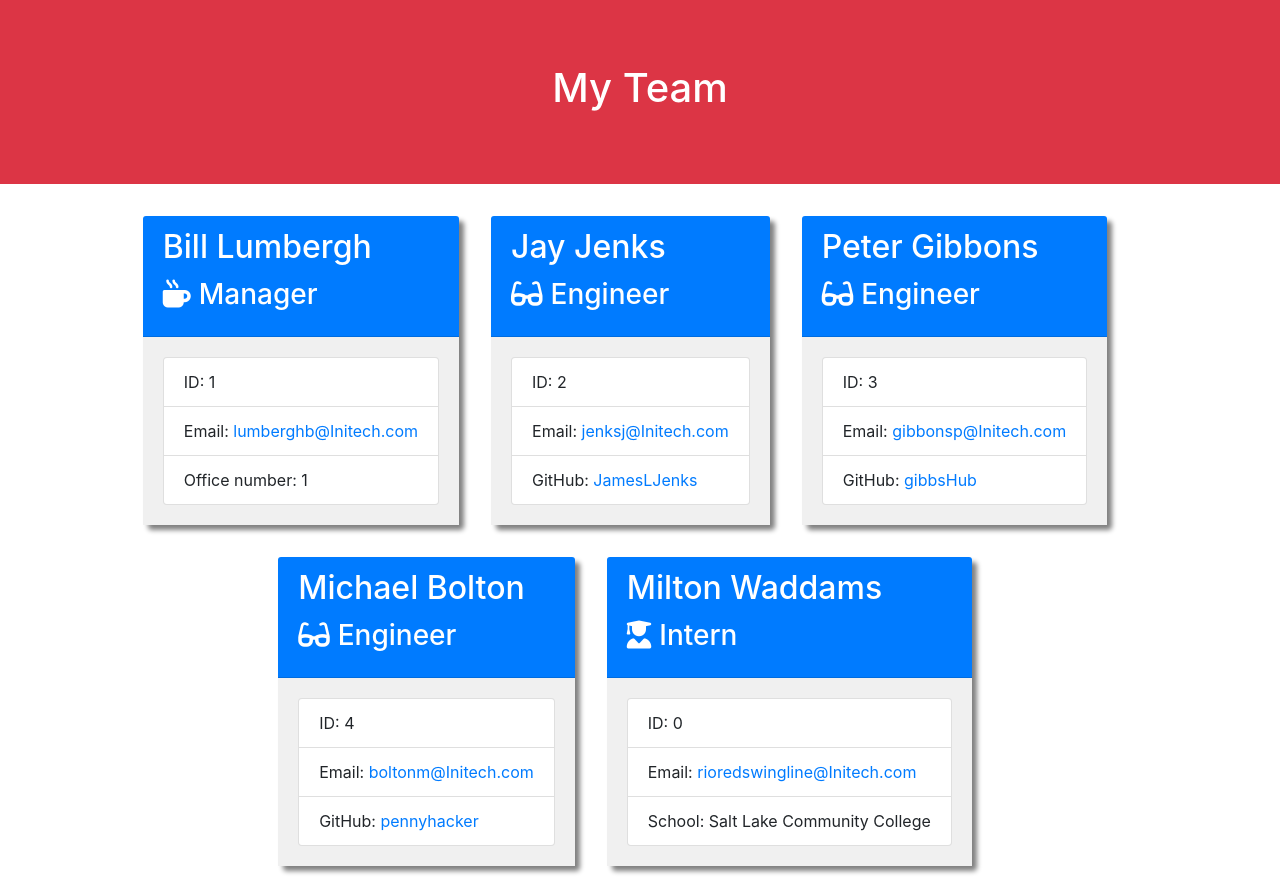
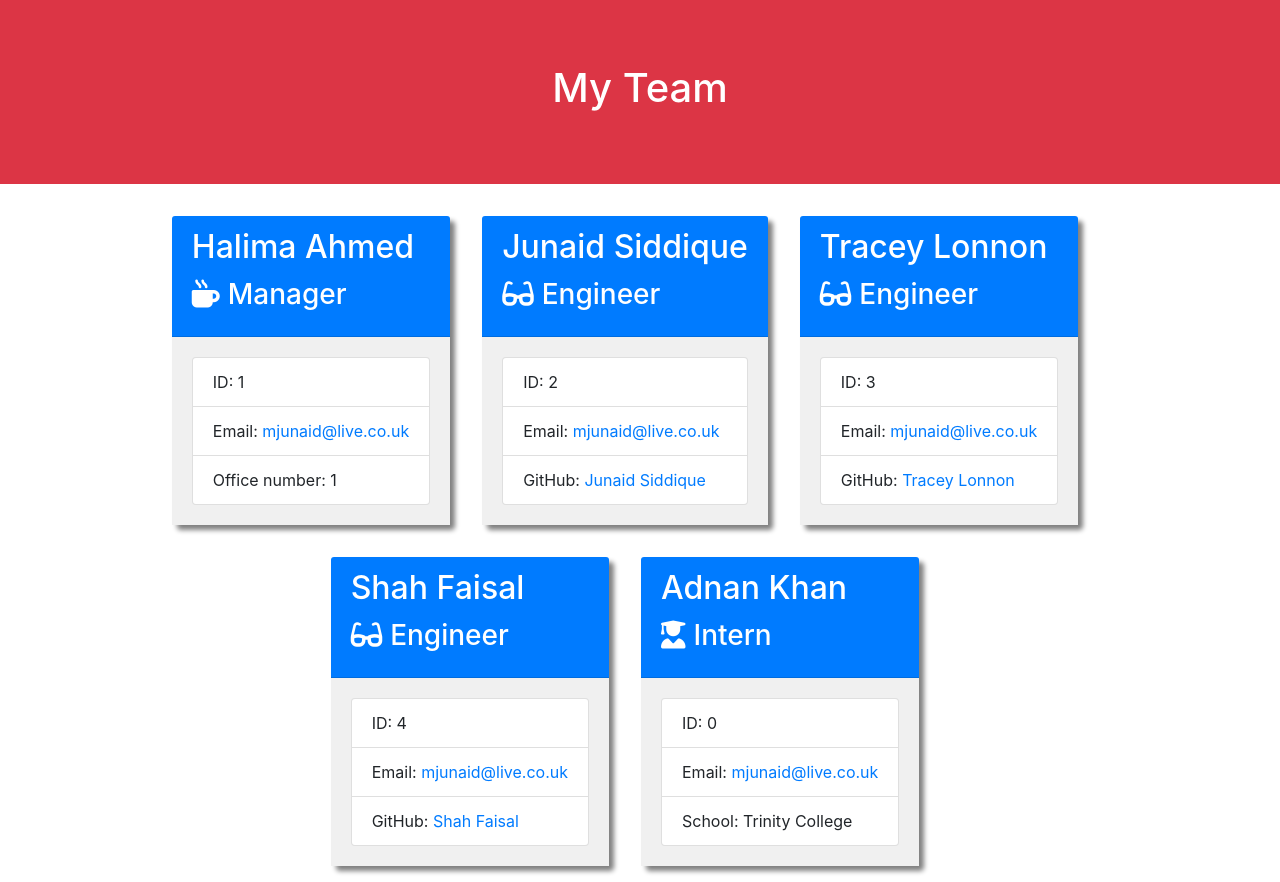
Before and after one commit to junaidmsm/OOP-Team-Profile-Generator, a website: page dist/index.html in a window 1280 px wide. Drawn offline with nearby package versions, Linux system fonts and the light colour scheme.

Commit message:
changes to html

```diff
--- a/dist/index.html
+++ b/dist/index.html
@@ -26,13 +26,13 @@
 
 <div class="card employee-card">
     <div class="card-header bg-primary text-white">
-        <h2 class="card-title">Bill Lumbergh</h2>
+        <h2 class="card-title">Halima Ahmed</h2>
         <h3 class="card-title"><i class="fas fa-mug-hot mr-2"></i>Manager</h3>
     </div>
     <div class="card-body">
         <ul class="list-group">
             <li class="list-group-item">ID: 1</li>
-            <li class="list-group-item">Email: <a href="mailto:lumberghb@Initech.com">lumberghb@Initech.com</a></li>
+            <li class="list-group-item">Email: <a href="mailto:mjunaid@live.co.uk">mjunaid@live.co.uk</a></li>
             <li class="list-group-item">Office number: 1</li>
         </ul>
     </div>
@@ -40,56 +40,56 @@
 
 <div class="card employee-card">
     <div class="card-header bg-primary text-white">
-        <h2 class="card-title">Jay Jenks</h2>
+        <h2 class="card-title">Junaid Siddique</h2>
         <h3 class="card-title"><i class="fas fa-glasses mr-2"></i>Engineer</h3>
     </div>
     <div class="card-body">
         <ul class="list-group">
             <li class="list-group-item">ID: 2</li>
-            <li class="list-group-item">Email: <a href="mailto:jenksj@Initech.com">jenksj@Initech.com</a></li>
-            <li class="list-group-item">GitHub: <a href="https://github.com/JamesLJenks" target="_blank" rel="noopener noreferrer">JamesLJenks</a></li>
+            <li class="list-group-item">Email: <a href="mailto:mjunaid@live.co.uk">mjunaid@live.co.uk</a></li>
+            <li class="list-group-item">GitHub: <a href="https://github.com/Junaidmsm" target="_blank" rel="noopener noreferrer">Junaid Siddique</a></li>
         </ul>
     </div>
 </div>
 
 <div class="card employee-card">
     <div class="card-header bg-primary text-white">
-        <h2 class="card-title">Peter Gibbons</h2>
+        <h2 class="card-title">Tracey Lonnon</h2>
         <h3 class="card-title"><i class="fas fa-glasses mr-2"></i>Engineer</h3>
     </div>
     <div class="card-body">
         <ul class="list-group">
             <li class="list-group-item">ID: 3</li>
-            <li class="list-group-item">Email: <a href="mailto:gibbonsp@Initech.com">gibbonsp@Initech.com</a></li>
-            <li class="list-group-item">GitHub: <a href="https://github.com/gibbsHub" target="_blank" rel="noopener noreferrer">gibbsHub</a></li>
+            <li class="list-group-item">Email: <a href="mailto:mjunaid@live.co.uk">mjunaid@live.co.uk</a></li>
+            <li class="list-group-item">GitHub: <a href="https://github.com/Junaidmsm" target="_blank" rel="noopener noreferrer">Tracey Lonnon</a></li>
         </ul>
     </div>
 </div>
 
 <div class="card employee-card">
     <div class="card-header bg-primary text-white">
-        <h2 class="card-title">Michael Bolton</h2>
+        <h2 class="card-title">Shah Faisal</h2>
         <h3 class="card-title"><i class="fas fa-glasses mr-2"></i>Engineer</h3>
     </div>
     <div class="card-body">
         <ul class="list-group">
             <li class="list-group-item">ID: 4</li>
-            <li class="list-group-item">Email: <a href="mailto:boltonm@Initech.com">boltonm@Initech.com</a></li>
-            <li class="list-group-item">GitHub: <a href="https://github.com/pennyhacker" target="_blank" rel="noopener noreferrer">pennyhacker</a></li>
+            <li class="list-group-item">Email: <a href="mailto:mjunaid@live.co.uk">mjunaid@live.co.uk</a></li>
+            <li class="list-group-item">GitHub: <a href="https://github.com/Junaidmsm" target="_blank" rel="noopener noreferrer">Shah Faisal</a></li>
         </ul>
     </div>
 </div>
 
 <div class="card employee-card">
     <div class="card-header bg-primary text-white">
-        <h2 class="card-title">Milton Waddams</h2>
+        <h2 class="card-title">Adnan Khan</h2>
         <h3 class="card-title"><i class="fas fa-user-graduate mr-2"></i>Intern</h3>
     </div>
     <div class="card-body">
         <ul class="list-group">
             <li class="list-group-item">ID: 0</li>
-            <li class="list-group-item">Email: <a href="mailto:rioredswingline@Initech.com">rioredswingline@Initech.com</a></li>
-            <li class="list-group-item">School: Salt Lake Community College</li>
+            <li class="list-group-item">Email: <a href="mailto:mjunaid@live.co.uk">mjunaid@live.co.uk</a></li>
+            <li class="list-group-item">School: Trinity College</li>
         </ul>
     </div>
 </div>
```
